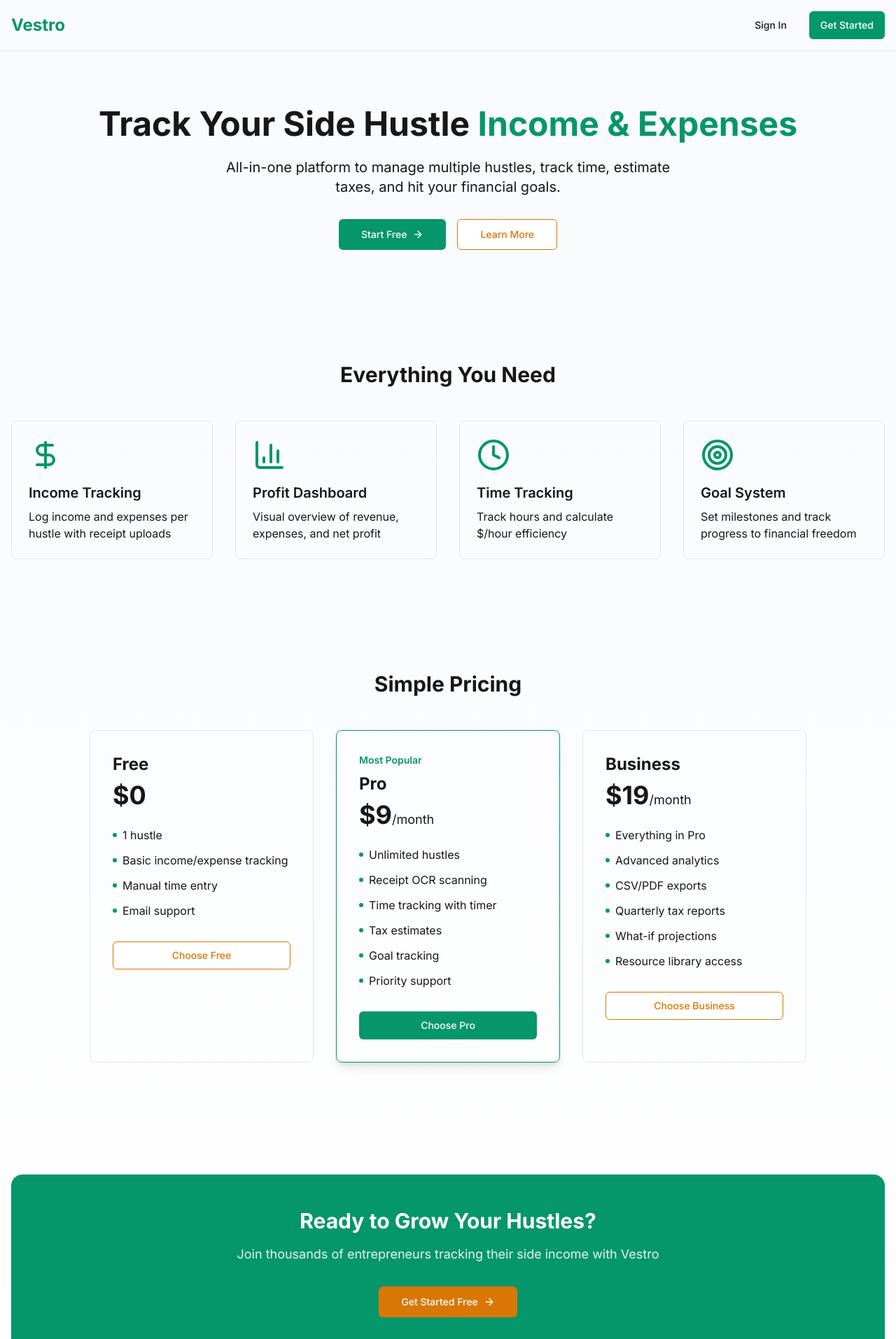
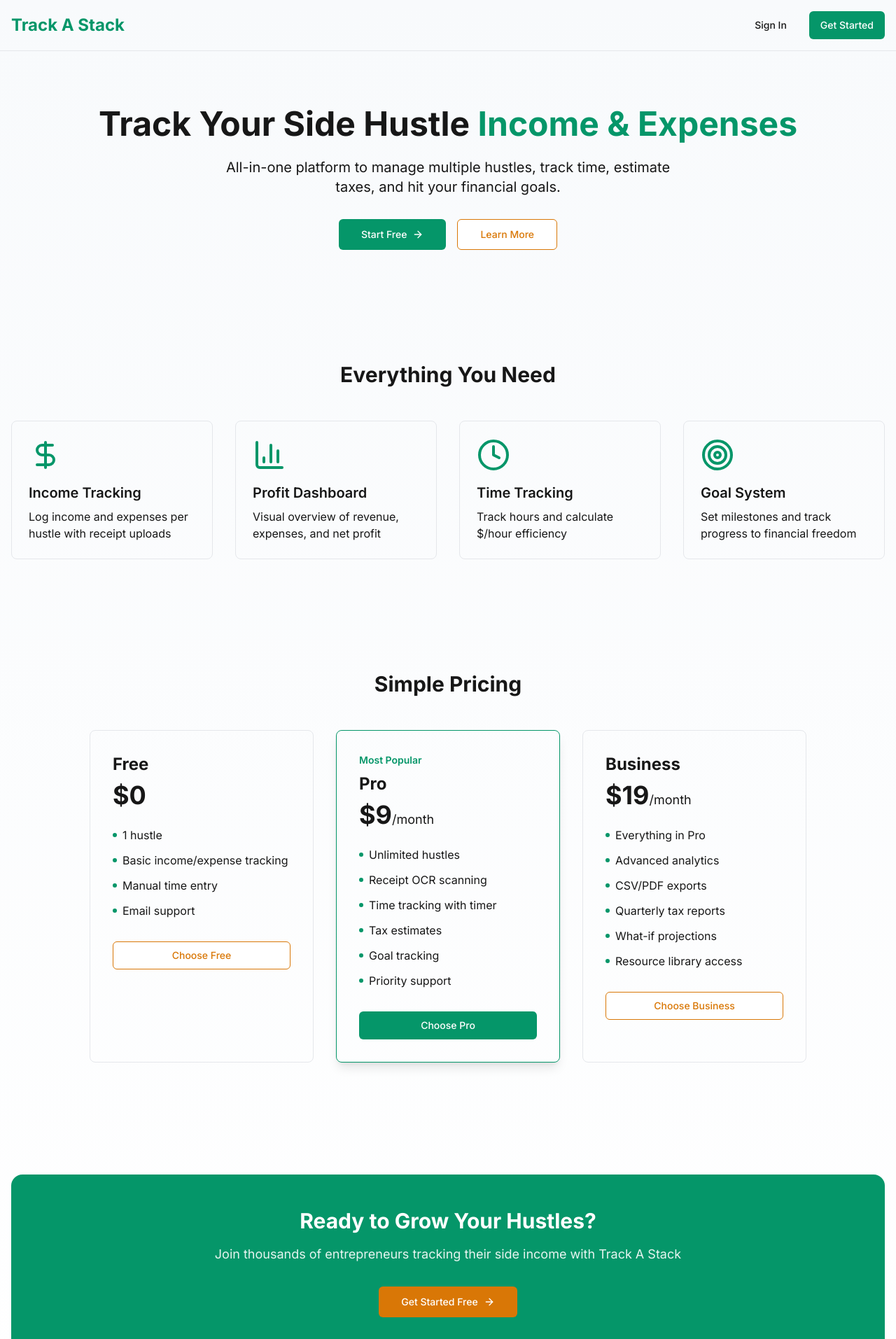
Before and after one commit to jhol26/track-a-stack, a Next.js app: page / in a window 1280 px wide. Shown: the top 1913 px of the page at 70% size. Built offline with nearby package versions, Linux system fonts and the light colour scheme.

Commit message:
Rebrand from Vestro to Track A Stack - update all branding, docs, and config references

```diff
--- a/package.json
+++ b/package.json
@@ -1,5 +1,5 @@
 {
-  "name": "vestro",
+  "name": "track-a-stack",
   "version": "0.1.0",
   "private": true,
   "scripts": {
--- a/src/app/layout.tsx
+++ b/src/app/layout.tsx
@@ -6,7 +6,7 @@ import { ThemeProvider } from "@/components/theme-provider";
 const inter = Inter({ subsets: ["latin"] });
 
 export const metadata: Metadata = {
-  title: "Vestro - Side Hustle Income Tracker",
+  title: "Track A Stack - Side Hustle Income Tracker",
   description: "Track income, expenses, goals, and time across multiple side hustles",
 };
 
--- a/src/app/page.tsx
+++ b/src/app/page.tsx
@@ -9,7 +9,7 @@ export default function LandingPage() {
       <header className="border-b">
         <div className="container mx-auto px-4 py-4 flex items-center justify-between">
           <Link href="/" className="text-2xl font-bold text-primary">
-            Vestro
+            Track A Stack
           </Link>
           <div className="flex gap-4">
             <Link href="/login">
@@ -122,7 +122,7 @@ export default function LandingPage() {
         <div className="bg-primary rounded-2xl p-12 text-primary-foreground">
           <h2 className="text-3xl font-bold mb-4">Ready to Grow Your Hustles?</h2>
           <p className="text-lg mb-8 opacity-90">
-            Join thousands of entrepreneurs tracking their side income with Vestro
+            Join thousands of entrepreneurs tracking their side income with Track A Stack
           </p>
           <Link href="/signup">
             <Button size="lg" variant="secondary" className="gap-2">
--- a/src/components/dashboard/sidebar.tsx
+++ b/src/components/dashboard/sidebar.tsx
@@ -45,7 +45,7 @@ export function Sidebar() {
     <aside className="w-64 border-r bg-gradient-to-b from-[#059669] to-[#047857] min-h-screen p-4">
       <div className="mb-8">
         <Link href="/" className="text-2xl font-bold text-white">
-          Vestro
+          Track A Stack
         </Link>
       </div>
 
```
Also changed, not shown: 2 other files (tests, documents, lock files or other folders).
